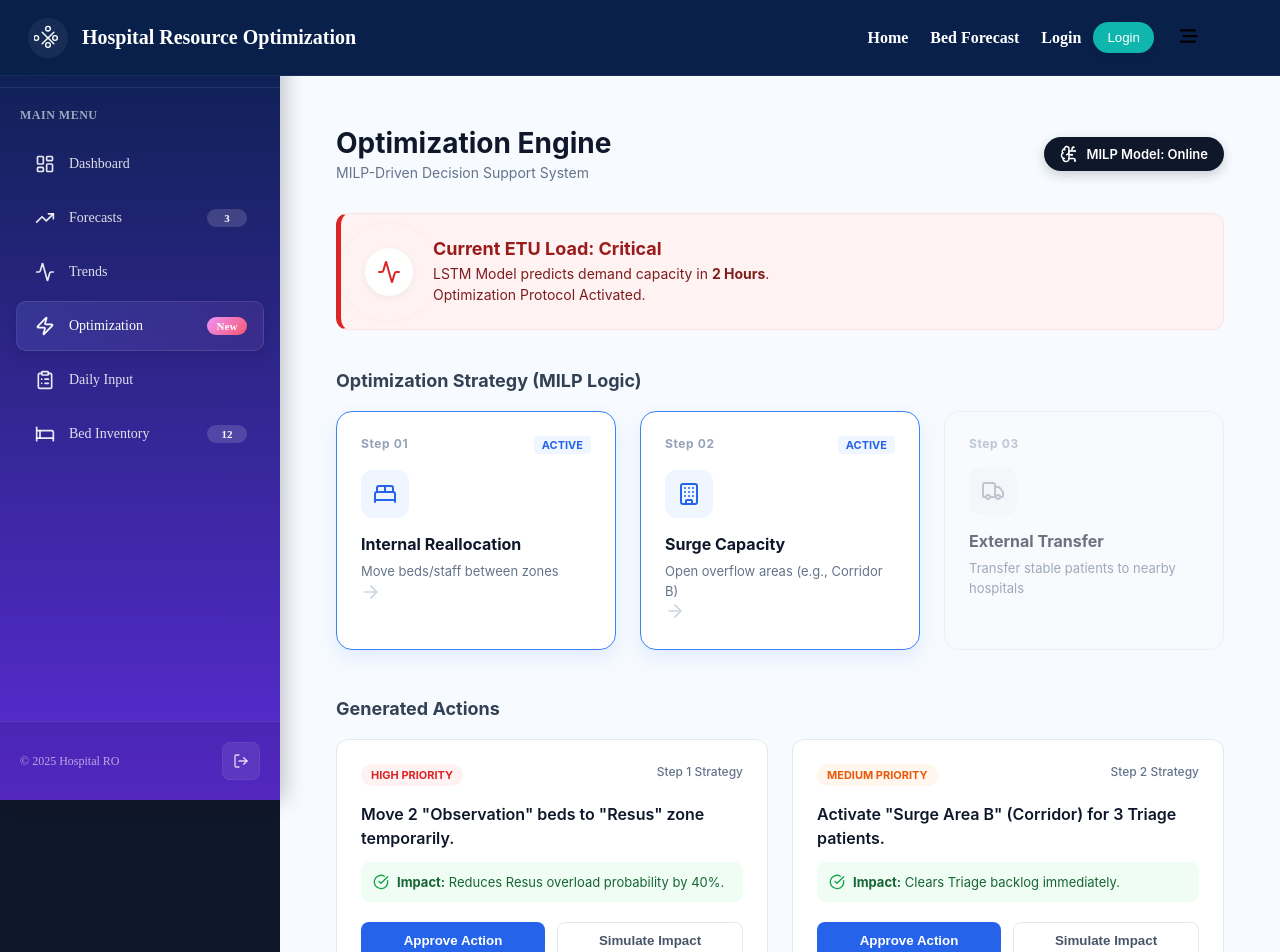
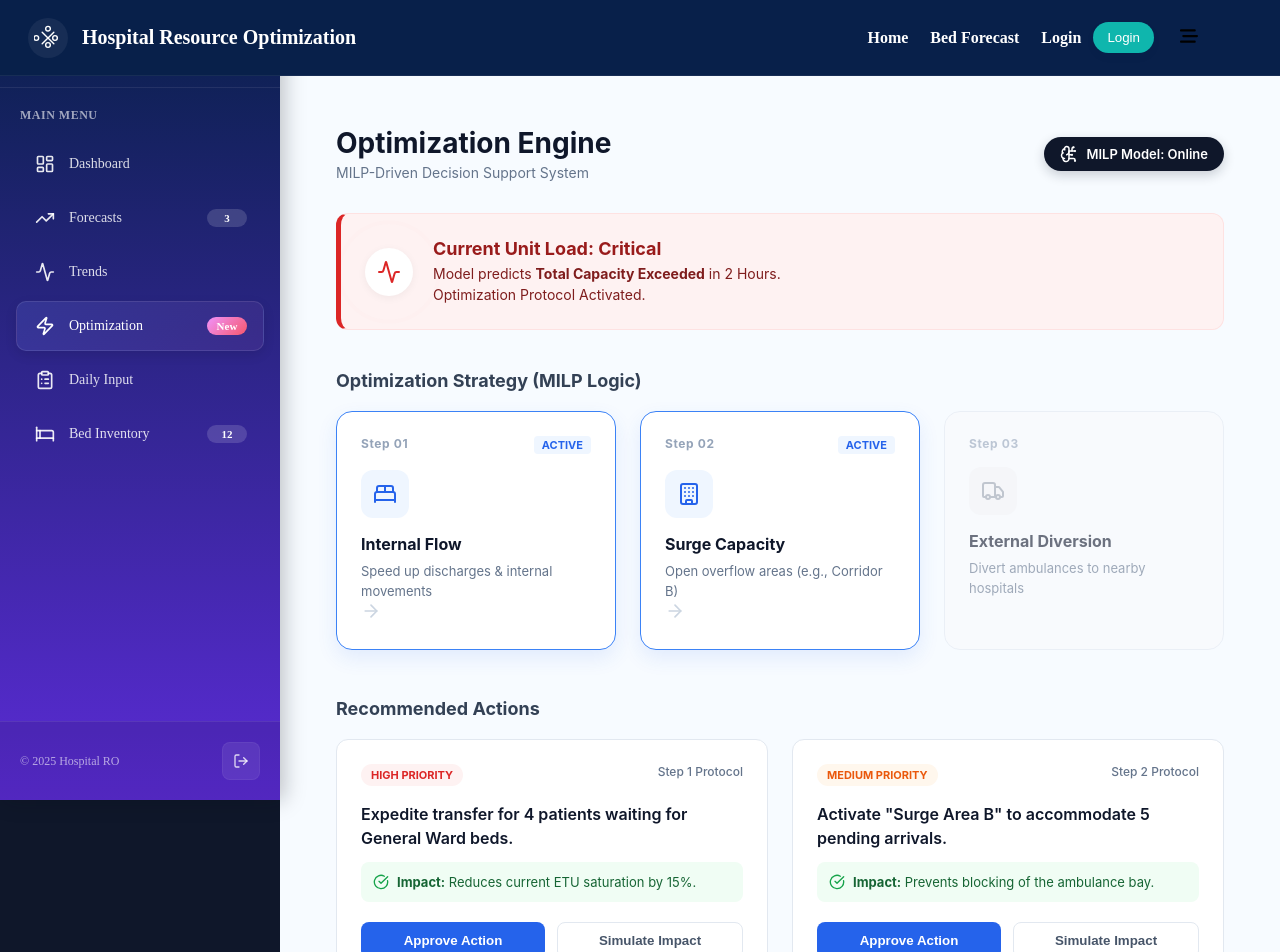
Before and after one commit to lochanajayasinghe/Hospital-Resource-Optimization-and-Demand-Forecasting-System, a React (Create React App) app in the folder frontend/: page /Optimization in a window 1280 px wide. Shown: the top 952 px of the page. Built offline with nearby package versions, Linux system fonts and the light colour scheme.

Commit message:
Update Optimization.jsx

```diff
--- a/frontend/src/components/Bed_demand_focasting/Optimization.jsx
+++ b/frontend/src/components/Bed_demand_focasting/Optimization.jsx
@@ -3,7 +3,6 @@ import {
   Activity,
   ArrowRight,
   CheckCircle,
-  AlertTriangle,
   Building,
   BedDouble,
   Truck,
@@ -14,15 +13,14 @@ import styles from './Optimization.module.css';
 
 const Optimization = () => {
   // --- MOCK MILP ENGINE STATE ---
-  // In a real app, these come from your Python backend
-  const [currentRisk, setCurrentRisk] = useState('High'); // Low, Medium, High, Critical
+  const [currentRisk, setCurrentRisk] = useState('High');
 
-  // The 3 Steps of your MILP logic
+  // The 3-Step Protocol (Standard Disaster Medicine Logic)
   const steps = [
     {
       id: 1,
-      title: 'Internal Reallocation',
-      desc: 'Move beds/staff between zones',
+      title: 'Internal Flow',
+      desc: 'Speed up discharges & internal movements',
       status: 'Active',
       icon: BedDouble,
       color: 'blue'
@@ -37,30 +35,30 @@ const Optimization = () => {
     },
     {
       id: 3,
-      title: 'External Transfer',
-      desc: 'Transfer stable patients to nearby hospitals',
-      status: 'Inactive', // Only active if Step 1 & 2 fail
+      title: 'External Diversion',
+      desc: 'Divert ambulances to nearby hospitals',
+      status: 'Inactive',
       icon: Truck,
       color: 'gray'
     },
   ];
 
-  // Specific Actions recommended by MILP
+  // Recommendations adjusted for "Single ETU" (Focus on Flow & Capacity)
   const recommendations = [
     {
       id: 'REC-001',
       step: 1,
-      type: 'Reallocation',
-      msg: 'Move 2 "Observation" beds to "Resus" zone temporarily.',
-      impact: 'Reduces Resus overload probability by 40%.',
+      type: 'Flow Optimization',
+      msg: 'Expedite transfer for 4 patients waiting for General Ward beds.',
+      impact: 'Reduces current ETU saturation by 15%.',
       priority: 'High'
     },
     {
       id: 'REC-002',
       step: 2,
-      type: 'Surge',
-      msg: 'Activate "Surge Area B" (Corridor) for 3 Triage patients.',
-      impact: 'Clears Triage backlog immediately.',
+      type: 'Surge Activation',
+      msg: 'Activate "Surge Area B" to accommodate 5 pending arrivals.',
+      impact: 'Prevents blocking of the ambulance bay.',
       priority: 'Medium'
     }
   ];
@@ -81,7 +79,7 @@ const Optimization = () => {
           </div>
         </div>
 
-        {/* --- SECTION 1: SYSTEM STATUS & FORECAST --- */}
+        {/* --- SECTION 1: SYSTEM STATUS --- */}
         <div className={styles.statusCard}>
           <div className={styles.statusLeft}>
             <div className={styles.pulseContainer}>
@@ -89,16 +87,16 @@ const Optimization = () => {
               <Activity size={24} color="#dc2626" className={styles.pulseIcon} />
             </div>
             <div>
-              <h3 className={styles.statusTitle}>Current ETU Load: Critical</h3>
+              <h3 className={styles.statusTitle}>Current Unit Load: Critical</h3>
               <p className={styles.statusDesc}>
-                LSTM Model predicts demand capacity in <strong>2 Hours</strong>.
+                Model predicts <strong>Total Capacity Exceeded</strong> in 2 Hours.
                 <br/>Optimization Protocol Activated.
               </p>
             </div>
           </div>
         </div>
 
-        {/* --- SECTION 2: THE 3-STEP PROTOCOL VISUALIZATION --- */}
+        {/* --- SECTION 2: 3-STEP PROTOCOL --- */}
         <h3 className={styles.sectionTitle}>Optimization Strategy (MILP Logic)</h3>
         <div className={styles.strategyGrid}>
           {steps.map((step, index) => (
@@ -115,7 +113,7 @@ const Optimization = () => {
               <h4 className={styles.stepTitle}>{step.title}</h4>
               <p className={styles.stepDesc}>{step.desc}</p>
 
-              {/* Connector Line (except for last item) */}
+              {/* Visual Connector Line */}
               {index < steps.length - 1 && (
                 <div className={styles.connector}>
                   <ArrowRight size={20} color="#cbd5e1" />
@@ -125,8 +123,8 @@ const Optimization = () => {
           ))}
         </div>
 
-        {/* --- SECTION 3: MILP RECOMMENDATIONS --- */}
-        <h3 className={styles.sectionTitle}>Generated Actions</h3>
+        {/* --- SECTION 3: GENERATED ACTIONS --- */}
+        <h3 className={styles.sectionTitle}>Recommended Actions</h3>
         <div className={styles.recGrid}>
           {recommendations.map((rec) => (
             <div key={rec.id} className={styles.recCard}>
@@ -134,7 +132,7 @@ const Optimization = () => {
                 <span className={`${styles.priorityBadge} ${rec.priority === 'High' ? styles.highPrio : styles.medPrio}`}>
                   {rec.priority} Priority
                 </span>
-                <span className={styles.stepTag}>Step {rec.step} Strategy</span>
+                <span className={styles.stepTag}>Step {rec.step} Protocol</span>
               </div>
 
               <div className={styles.recContent}>
```
